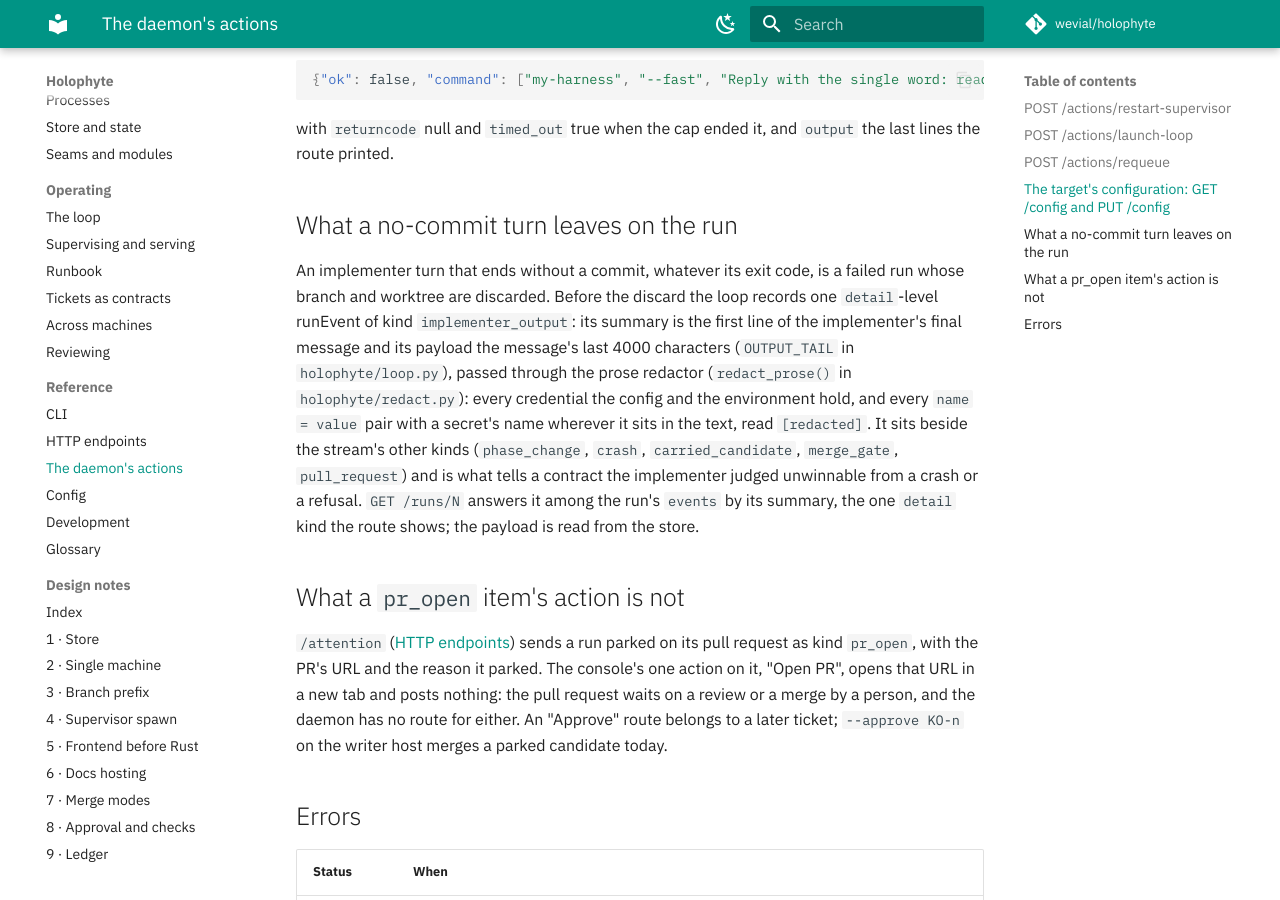
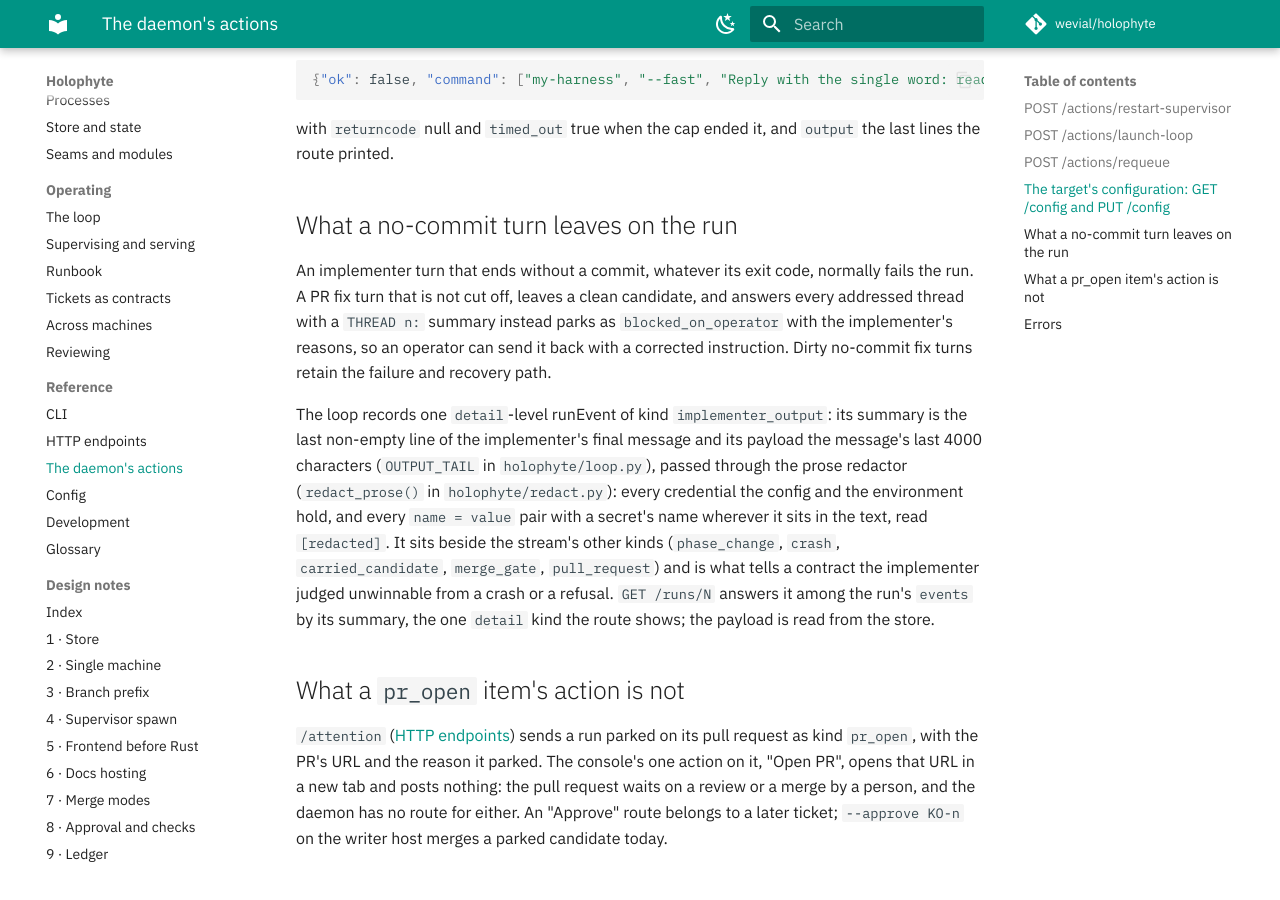
Before and after one commit to wevial/holophyte, an MkDocs documentation site: the page built from docs/reference/daemon.md, in a window 1280 px wide and 900 px high, scrolled down 3707 px. Built offline with MkDocs 1.6.1 and Material for MkDocs 9.7.7, drawn with Linux system fonts in a browser that asks for light colours; comment, search, counter and statistics services are not loaded.

Commit message:
fix: keep declined thread parking resumable and redact reasons

```diff
--- a/docs/reference/daemon.md
+++ b/docs/reference/daemon.md
@@ -195,10 +195,15 @@ with `returncode` null and `timed_out` true when the cap ended it, and
 ## What a no-commit turn leaves on the run
 
 An implementer turn that ends without a commit, whatever its exit code,
-is a failed run whose branch and worktree are discarded. Before the
-discard the loop records one `detail`-level runEvent of kind
-`implementer_output`: its summary is the first line of the implementer's
-final message and its payload the message's last 4000 characters
+normally fails the run. A PR fix turn that is not cut off, leaves a clean
+candidate, and answers every addressed thread with a `THREAD n:` summary
+instead parks as `blocked_on_operator` with the implementer's reasons, so
+an operator can send it back with a corrected instruction. Dirty no-commit
+fix turns retain the failure and recovery path.
+
+The loop records one `detail`-level runEvent of kind `implementer_output`:
+its summary is the last non-empty line of the implementer's final message
+and its payload the message's last 4000 characters
 (`OUTPUT_TAIL` in `holophyte/loop.py`), passed through the prose redactor
 (`redact_prose()` in `holophyte/redact.py`): every credential the config
 and the environment hold, and every `name = value` pair with a secret's
```
Also changed, not shown: 4 other files.
